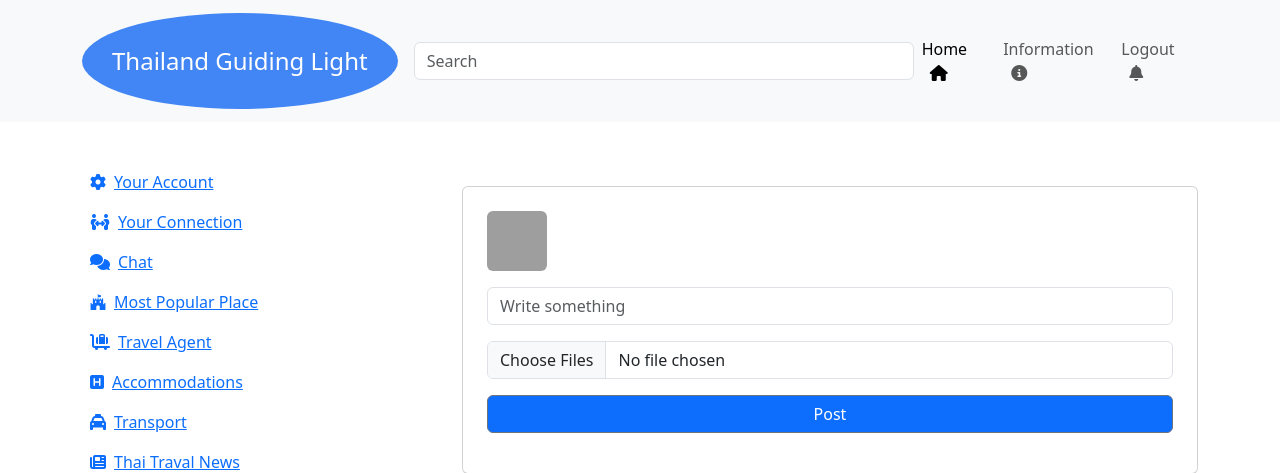
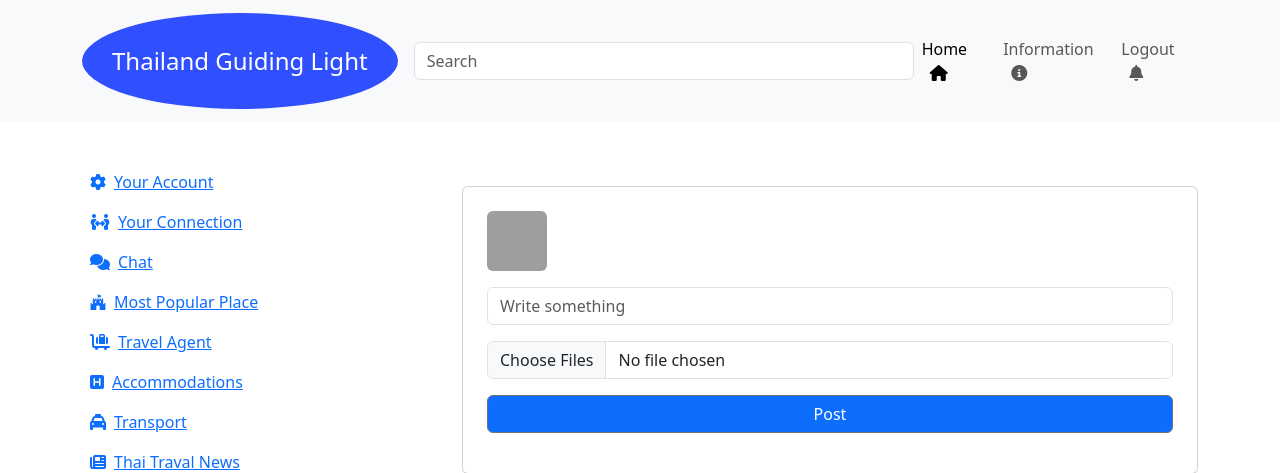
Before and after one commit to Kay13051976/Thailand-guiding-light-second, a Django app: page /index/ in a window 1280 px wide. Shown: the top 473 px of the page. Run offline with Django 3.2, Linux system fonts and the light colour scheme; data that the repository does not hold is empty; some libraries are stand-ins or nearby versions; grey boxes are pictures that could not be loaded.

Commit message:
Add logo color in base.html

```diff
--- a/templates/home_app/base.html
+++ b/templates/home_app/base.html
@@ -14,11 +14,10 @@
       }
       .navbar-brand div {
         border-radius: 50% !important;
-        background-color: #4285f4 !important;
+        background-color: #304ffe !important;
         padding: 30px;
         font-size: 1.2em;
       }
-
       .hover-color {
         color: #2c2c2c;
         transition: background-color 0.3s ease;
@@ -48,7 +47,7 @@
           <div class="container">
 
           <div class="collapse navbar-collapse" id="navbarTogglerDemo01">
-            <a class="navbar-brand" href="/index"><div class="rounded primary text-white logo">Thailand Guiding Light</div></a>
+            <a class="navbar-brand" href="/index"><div class="rounded primary text-white">Thailand Guiding Light</div></a>
             <form class="d-flex" role="search">
                 <input class="form-control " style="width:500px" type="search" placeholder="Search" aria-label="Search">
             </form>
```
